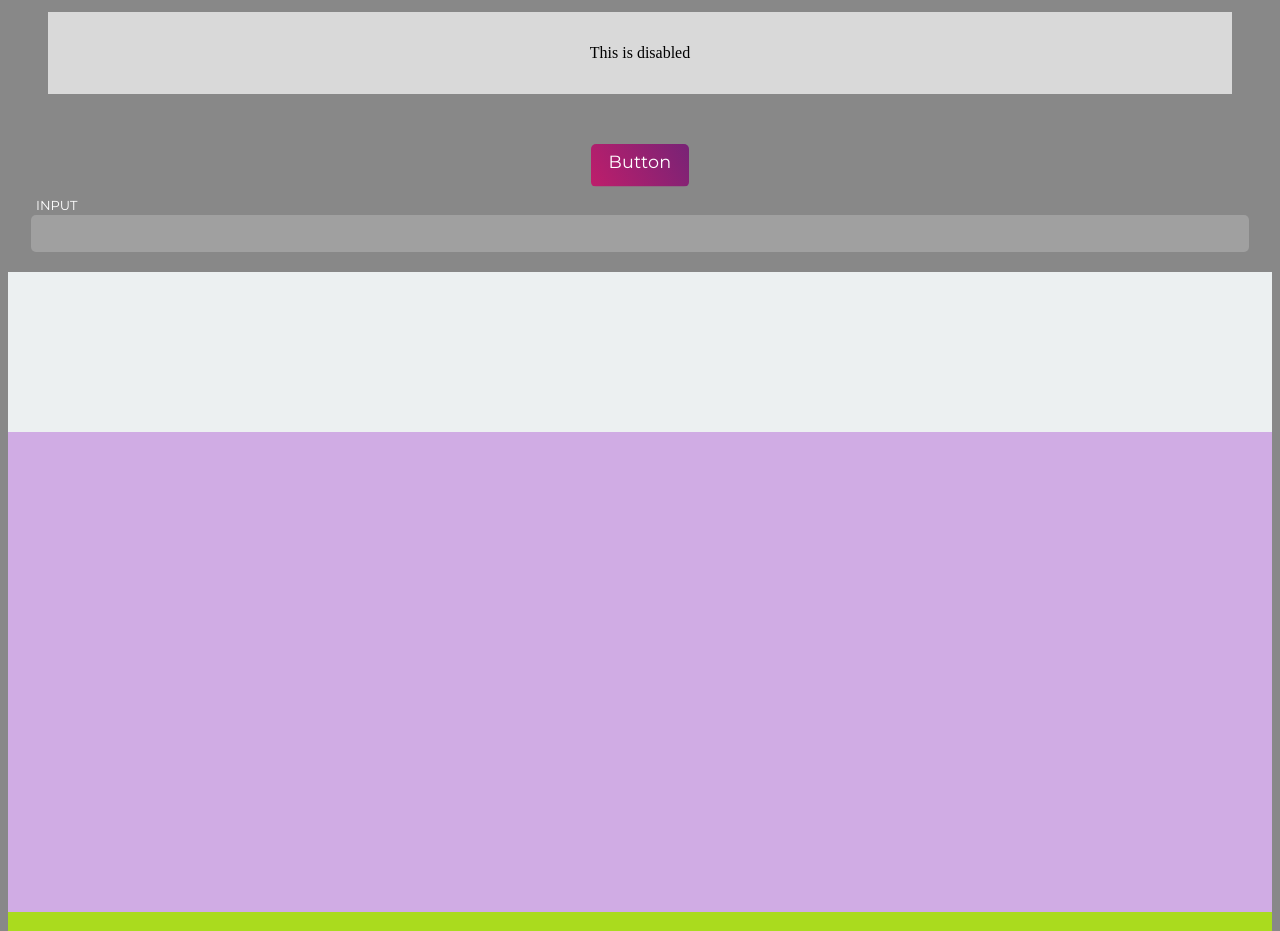
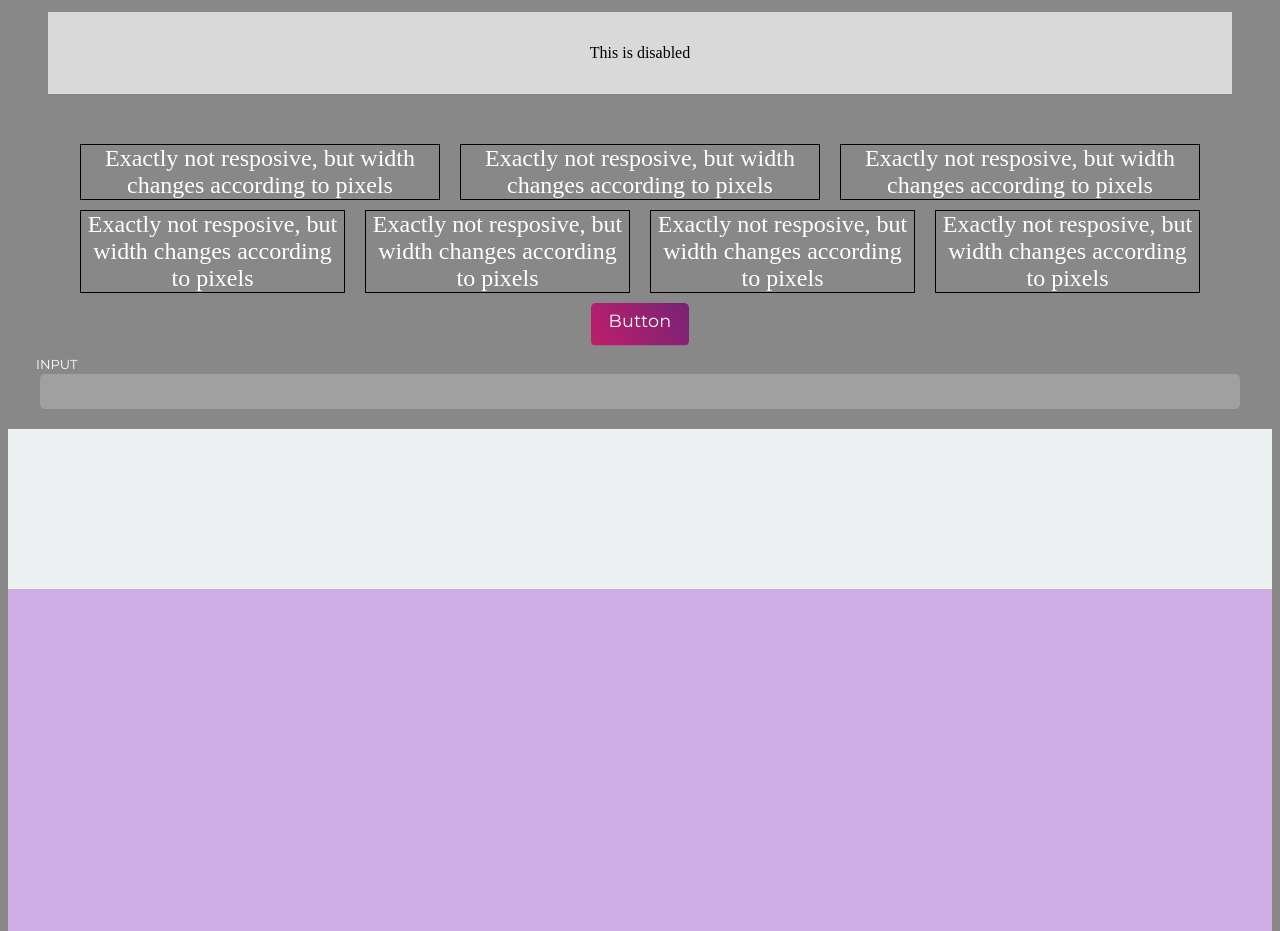
Before and after one commit to zapify-ui/zapify, a React (Create React App) app: page / in a window 1280 px wide. Shown: the part 820-1751 px from the top of the page. Built offline with nearby package versions, Linux system fonts and the light colour scheme.

Commit message:
simple grids
Signed-off-by: vinaybiradar1717 <vinaybiradar1717@gmail.com>

```diff
--- a/src/App.jsx
+++ b/src/App.jsx
@@ -6,6 +6,7 @@ import "./App.scss";
 import Container from "./Components/Layout/Container/Container";
 import Typography from "./Components/Data Display/Typography/Typography";
 import TextField from "./Components/Inputs/TextField/TextField";
+import Grid from "./Components/Layout/Grid/Grid";
 
 function App() {
   return (
@@ -19,12 +20,14 @@ function App() {
         <Box color="darkSecondary" p={2} m={2.5} />
         <Box color="darkTertiary" p={2} m={2.5} />
         <Box color="disabled" p={2} m={2.5} />
+        <Grid />
         <Button color="primaryButton">Button</Button>
         <TextField>Input</TextField>
         <Container type="fluid" maxWidth="sm" />
         <Container type="fluid" maxWidth="md" />
         <Container type="fluid" maxWidth="xl" />
         <Container type="fixed" />
+
       </div>
     </div>
   );
--- /dev/null
+++ b/src/Components/Layout/Grid/Grid.jsx
@@ -0,0 +1,29 @@
+import React, { Component } from 'react';
+import './stylesGrid.scss';
+
+export default class Grid extends Component {
+
+    render() {
+        // const totalgrids = this.props.n;
+        // const gridsWidth = calc((100% - "20px" * totalgrids) / totalgrids);
+        return (
+           <div>
+                <div className="zapGrid">
+                    <div className="zapRow">
+                        <div className="zapItem">Exactly not resposive, but width changes according to pixels</div>
+                        <div className="zapItem">Exactly not resposive, but width changes according to pixels</div>
+                        <div className="zapItem">Exactly not resposive, but width changes according to pixels</div>
+                    </div>
+                 </div>
+                <div className="zapGrid">
+                    <div className="zapRow">
+                        <div className="zapItem2">Exactly not resposive, but width changes according to pixels</div>
+                        <div className="zapItem2">Exactly not resposive, but width changes according to pixels</div>
+                        <div className="zapItem2">Exactly not resposive, but width changes according to pixels</div>
+                        <div className="zapItem2">Exactly not resposive, but width changes according to pixels</div>
+                    </div>
+                </div>
+           </div>
+         );
+    }
+}
--- /dev/null
+++ b/src/Components/Layout/Grid/stylesGrid.scss
@@ -0,0 +1,50 @@
+@import "../../../Styles/globals.scss";
+
+html {
+    box-sizing: border-box;
+  }
+
+  *,
+  *:before,
+  *:after {
+    box-sizing: inherit;
+  }
+
+  .zapRow:after {
+    display: table;
+    clear: both;
+    content: '';
+  }
+
+  .zapGrid {
+    max-width: 1140px;
+    margin-right: auto;
+    margin-left: auto;
+  }
+
+//   .zapRow .zapItem  {
+//     width: 33.33333%;
+//     float: left;
+//   }
+
+  .zapItem {
+    color: white;
+    width: calc((100% - 20px * 3) / 3);
+    margin-right: 10px;
+    margin-left: 10px;
+    float: left;
+    border: 1px solid black;
+    margin-top: 10px;
+    font-size: 1.5em;
+  }
+
+  .zapItem2 {
+    color: white;
+    width: calc((100% - 20px * 4) / 4);
+    margin-right: 10px;
+    margin-left: 10px;
+    float: left;
+    border: 1px solid black;
+    margin-top: 10px;
+    font-size: 1.5em;
+  }
```
Also changed, not shown: 1 other file (tests, documents, lock files or other folders).
